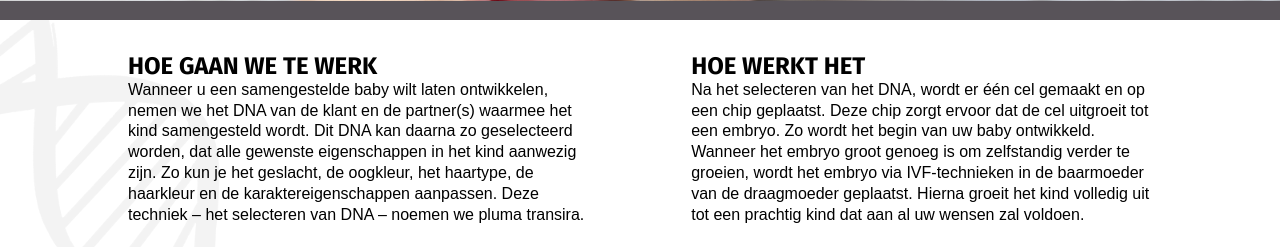
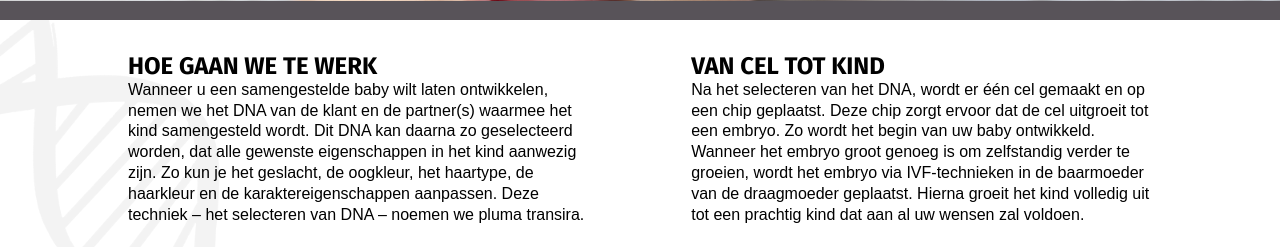
Before and after one commit to sunnyfeijen/VPRO, a PHP site: page /website/behandeling.php in a window 1280 px wide. Shown: the part 399-646 px from the top of the page. Run offline with PHP 8.4, Linux system fonts and the light colour scheme; some libraries are stand-ins or nearby versions.

Commit message:
small change

```diff
--- a/website/behandeling.php
+++ b/website/behandeling.php
@@ -30,7 +30,7 @@ include 'build/head.php';
                   </p>
                 </div>
                 <div class='paragraph'>
-                    <h1>HOE WERKT HET</h1>
+                    <h1>Van cel tot kind</h1>
                   <p>
                     Na het selecteren van het DNA, wordt er één cel gemaakt en op een chip geplaatst. Deze chip zorgt ervoor dat de cel uitgroeit tot een embryo. Zo wordt het begin van uw baby ontwikkeld. Wanneer het embryo groot genoeg is om zelfstandig verder te groeien, wordt het embryo via IVF-technieken in de baarmoeder van de draagmoeder geplaatst. Hierna groeit het kind volledig uit tot een prachtig kind dat aan al uw wensen zal voldoen.
                   </p>
```
